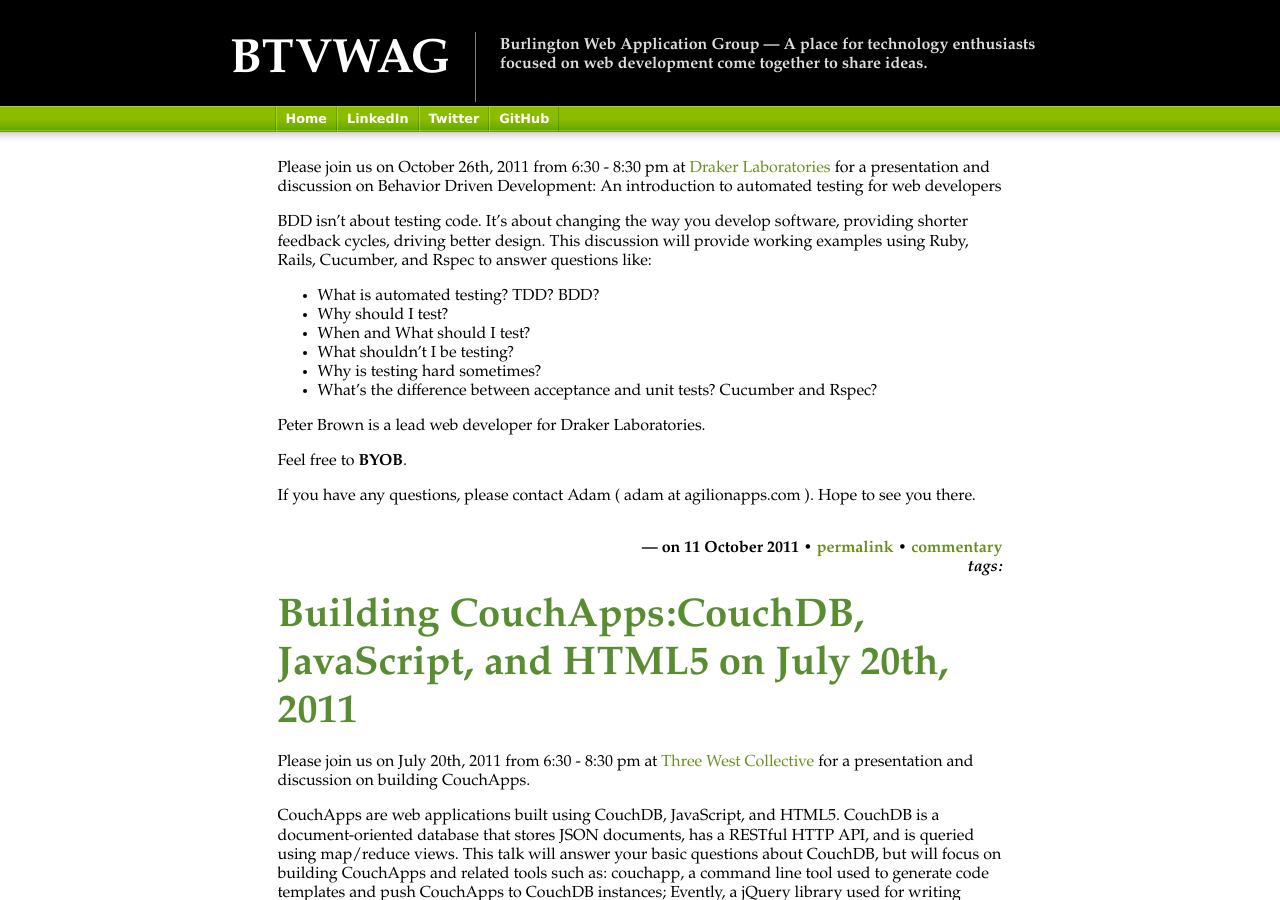
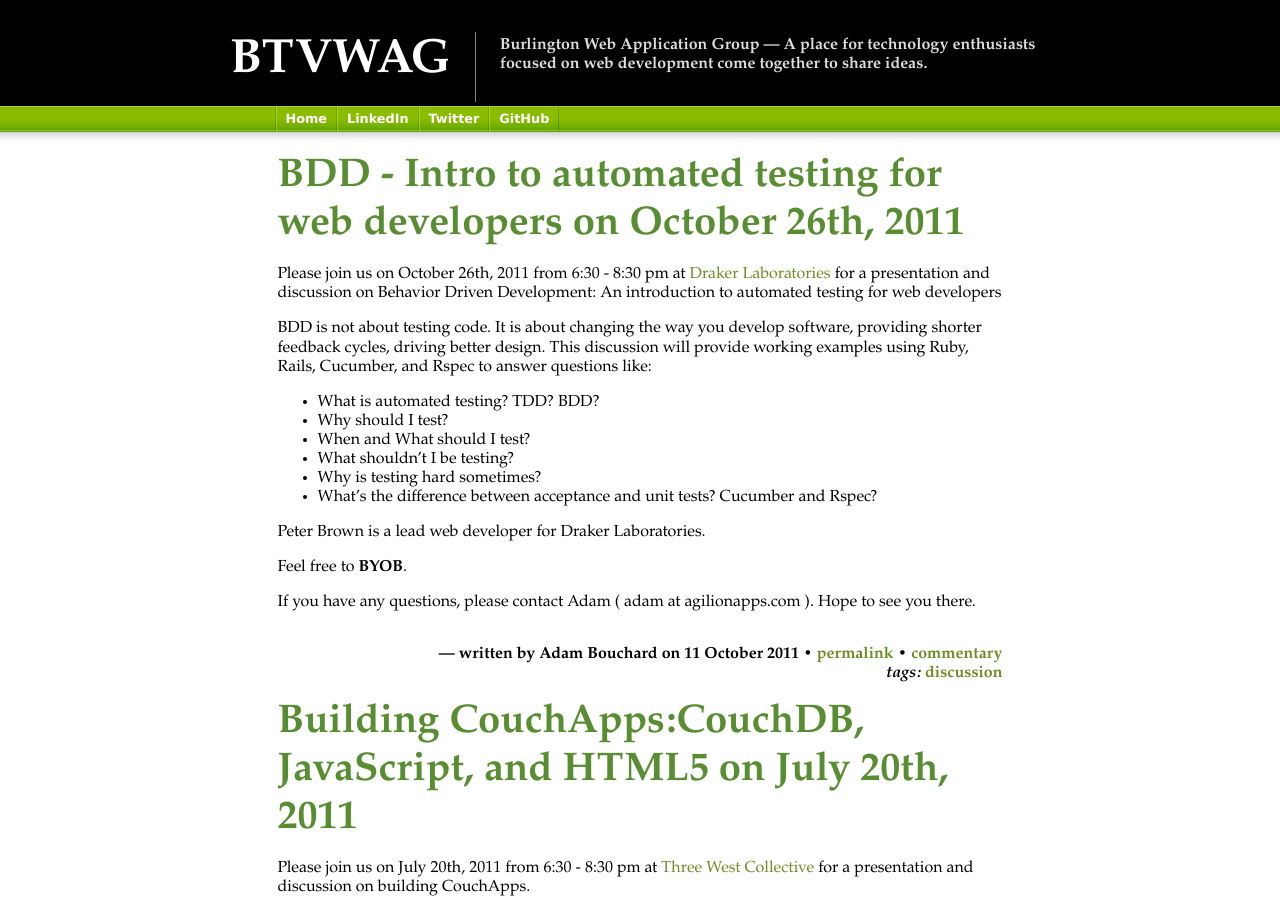
Before and after one commit to btvwag/btvwag.github.com, a Jekyll site: the page built from index.html, in a window 1280 px wide and 900 px high. Built offline with Jekyll 4.4.1, drawn with Linux system fonts in a browser that asks for light colours.

Commit message:
tweak title

```diff
--- a/_posts/2011-10-11-oct26-meeting.md
+++ b/_posts/2011-10-11-oct26-meeting.md
@@ -1,6 +1,6 @@
 ---
 layout: post
-title: Behavior Driven Development: An introduction to automated testing for web developers on October 26th, 2011
+title: BDD - Intro to automated testing for web developers on October 26th, 2011
 byline: written by Adam Bouchard
 tags: [discussion]
 ---
@@ -8,7 +8,7 @@
 Please join us on October 26th, 2011 from 6:30 - 8:30 pm at
 [Draker Laboratories](http://maps.google.com/maps?q=431+Pine+Street,+Suite+114&hl=en&hnear=431+Pine+St,+Burlington,+Vermont+05401&gl=us&t=h&z=16&vpsrc=0) for a presentation and discussion on Behavior Driven Development: An introduction to automated testing for web developers
 
-BDD isn’t about testing code. It’s about changing the way you develop software, providing shorter feedback cycles, driving better design. This discussion will provide working examples using Ruby, Rails, Cucumber, and Rspec to answer questions like:
+BDD is not about testing code. It is about changing the way you develop software, providing shorter feedback cycles, driving better design. This discussion will provide working examples using Ruby, Rails, Cucumber, and Rspec to answer questions like:
 
 * What is automated testing? TDD? BDD?
 * Why should I test?
```
